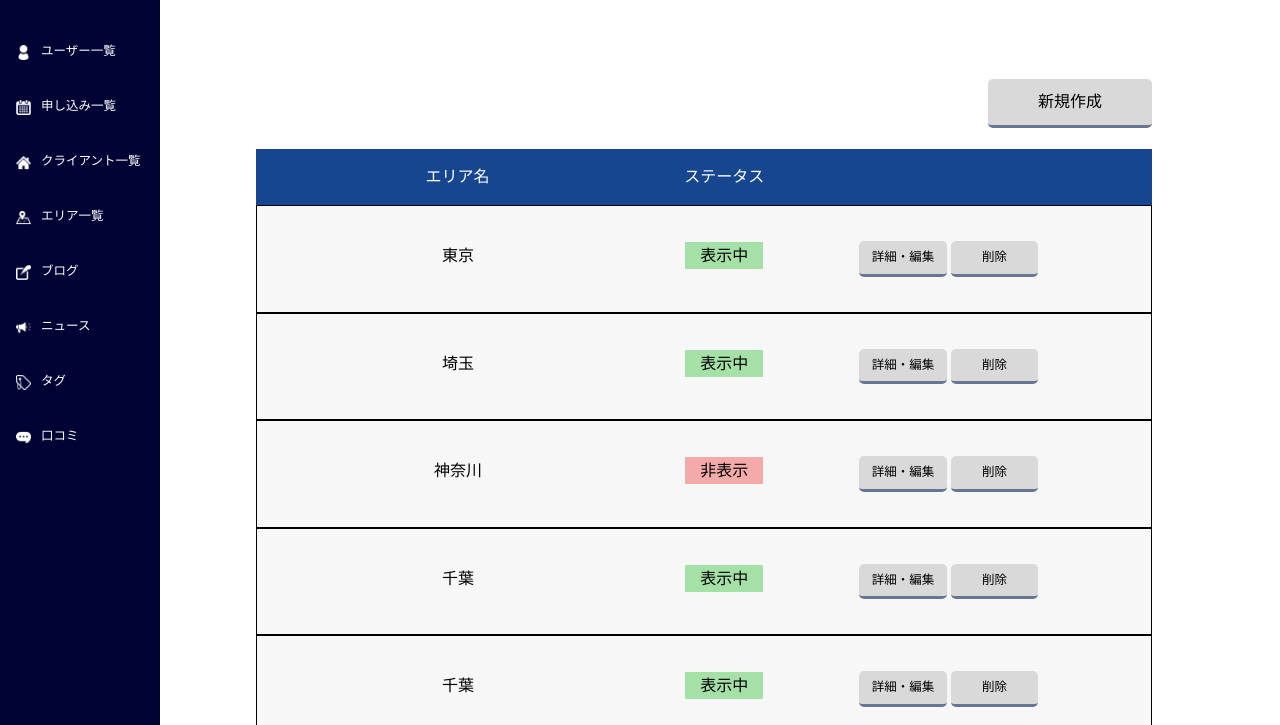
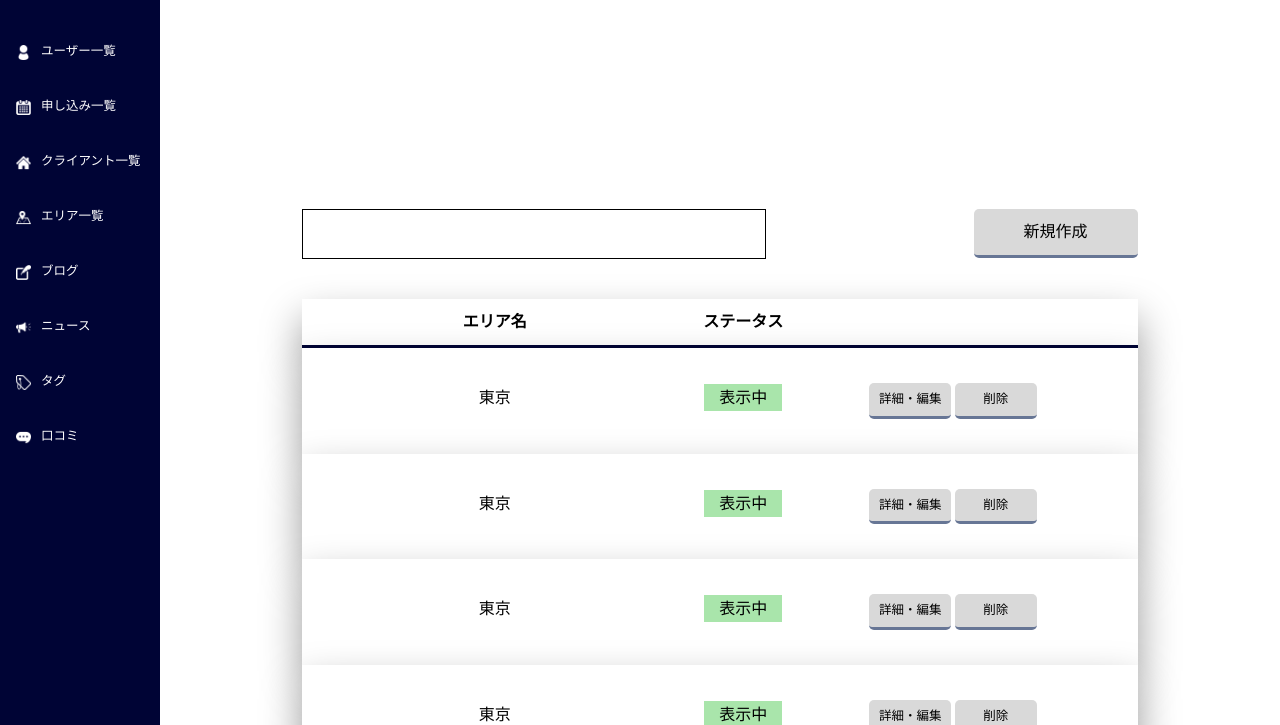
Before and after one commit to kenjiish/bushouse, a plain HTML site: page Admin/Area/index.html in a window 1280 px wide. Shown: the part 75-800 px from the top of the page. Drawn offline with Linux system fonts and the light colour scheme.

Commit message:
一覧表デザイン変更

```diff
--- a/Admin/Area/index.html
+++ b/Admin/Area/index.html
@@ -50,6 +50,8 @@
 
 
 		<div class="list_wrapper">
+			<div class="list_bg">
+				<div class="list_search"></div>
 				<div class="create_new_btn">
 					<a href="#">
 						<p>新規作成</p>
@@ -73,81 +75,71 @@
 	           			</li>
 	           			<li class="list_btn_1"><a href="#"><p>詳細・編集</p></a></li>
 	           			<li class="list_btn_1"><a href="#"><p>削除</p></a></li>
-           		<ul>
+	           		</ul>
 				</div>
 				<div class="list_data list_style">
 					<ul>
-           			<li class="list_row"><p>埼玉</p></li>
-           			<li class="display_status">
-           				<span class="display_status_display">表示中</span>
-
-           			</li>
-           			<li class="list_btn_1"><a href="#"><p>詳細・編集</p></a></li>
-           			<li class="list_btn_1"><a href="#"><p>削除</p></a></li>
-           		<ul>
-			</div>
-			<div class="list_data list_style">
-				<ul>
-           			<li class="list_row"><p>神奈川</p></li>
-           			<li class="display_status">
-           				<span class="display_status_hide">非表示</span>
-
-           			</li>
-           			<li class="list_btn_1"><a href="#"><p>詳細・編集</p></a></li>
-           			<li class="list_btn_1"><a href="#"><p>削除</p></a></li>
-           		<ul>
-			</div>
-			<div class="list_data list_style">
-				<ul>
-           			<li class="list_row"><p>千葉</p></li>
+	           			<li class="list_row"><p>東京</p></li>
 	           			<li class="display_status">
 	           				<span class="display_status_display">表示中</span>
 	           			</li>
 	           			<li class="list_btn_1"><a href="#"><p>詳細・編集</p></a></li>
 	           			<li class="list_btn_1"><a href="#"><p>削除</p></a></li>
-           		<ul>
+	           		</ul>
 				</div>
 				<div class="list_data list_style">
 					<ul>
-           			<li class="list_row"><p>千葉</p></li>
+	           			<li class="list_row"><p>東京</p></li>
 	           			<li class="display_status">
 	           				<span class="display_status_display">表示中</span>
 	           			</li>
 	           			<li class="list_btn_1"><a href="#"><p>詳細・編集</p></a></li>
 	           			<li class="list_btn_1"><a href="#"><p>削除</p></a></li>
-           		<ul>
+	           		</ul>
 				</div>
 				<div class="list_data list_style">
 					<ul>
-           			<li class="list_row"><p>千葉</p></li>
+	           			<li class="list_row"><p>東京</p></li>
 	           			<li class="display_status">
 	           				<span class="display_status_display">表示中</span>
 	           			</li>
 	           			<li class="list_btn_1"><a href="#"><p>詳細・編集</p></a></li>
 	           			<li class="list_btn_1"><a href="#"><p>削除</p></a></li>
-           		<ul>
+	           		</ul>
 				</div>
 				<div class="list_data list_style">
 					<ul>
-           			<li class="list_row"><p>千葉</p></li>
+	           			<li class="list_row"><p>東京</p></li>
 	           			<li class="display_status">
 	           				<span class="display_status_display">表示中</span>
 	           			</li>
 	           			<li class="list_btn_1"><a href="#"><p>詳細・編集</p></a></li>
 	           			<li class="list_btn_1"><a href="#"><p>削除</p></a></li>
+	           		</ul>
+				</div>
+				<div class="list_data list_style">
 					<ul>
+	           			<li class="list_row"><p>東京</p></li>
+	           			<li class="display_status">
+	           				<span class="display_status_display">表示中</span>
+	           			</li>
+	           			<li class="list_btn_1"><a href="#"><p>詳細・編集</p></a></li>
+	           			<li class="list_btn_1"><a href="#"><p>削除</p></a></li>
+	           		</ul>
+				</div>
+				<div class="list_data list_style">
+					<ul>
+	           			<li class="list_row"><p>東京</p></li>
+	           			<li class="display_status">
+	           				<span class="display_status_display">表示中</span>
+	           			</li>
+	           			<li class="list_btn_1"><a href="#"><p>詳細・編集</p></a></li>
+	           			<li class="list_btn_1"><a href="#"><p>削除</p></a></li>
+	           		</ul>
+				</div>
 			</div>
 
 
-
-
-
-
-
-
-
-
-			</ul>
 		</div>
 	</body>
 </html>
--- a/Admin/css/styles.css
+++ b/Admin/css/styles.css
@@ -1,11 +1,14 @@
 *{
 	box-sizing:border-box;
-/*	font-family: 'Noto Sans JP', sans-serif;
-*/
+
 	}
 
 a {
 	text-decoration: none
+}
+
+body {
+
 }
 
 /*
@@ -290,17 +293,40 @@ a {
 
 .list_wrapper {
 	box-sizing:border-box;
-	margin-bottom:150px;
-	margin-top:150px;
-	position:relative;
+	padding-bottom:150px;
+	padding-top:150px;
+	background-color:#ffffff
+}
 
 
+.list_bg{
+	width:72.5%;
+	margin-right:7.5%;
+	margin-left:20%;
+	height:auto;
+	padding-bottom:70px;
+	padding-top:20px;
+	background-color:#ffffff;
+	position:relative;
 }
 
+.list_search{
+	width:50%;
+	margin-right:15%;
+	margin-left:5%;
+	height:50px;
+	border:1px solid black;
+	margin-bottom:40px;
+	margin-top:40px;
+}
+
+
+
 .list_style {
-	width:70%;
-	margin-right:10%;
-	margin-left:20%;
+	width:90%;
+	margin-right:5%;
+	margin-left:5%;
+	box-shadow: 0px 20px 40px rgba(0,0,0,0.4);
 
 }
 
@@ -312,16 +338,19 @@ a {
 
 
 .list_title{
-	padding:20px 10px;
-	background-color:#164690;
-	color:#ffffff;
+	padding:15px 10px;
+	background-color:#ffffff;
+	border-bottom:3px solid #000435;
+	color:#000000;
+	font-weight:bold;
 }
 
 .list_data{
 	padding:35px 10px;
-	background-color:rgba(240,240,240,0.5);
-	border:1px solid #000000;
+	background-color:#ffffff;
+	border-bottom:rgba(240,240,240,0.7);
 }
+
 
 
 
@@ -362,7 +391,7 @@ a {
 	width:25%;
 }
 .list_row_3{
-	width:15%;
+	width:17%;
 
 }
 .display_status{
@@ -386,8 +415,8 @@ a {
 
 .create_new_btn{
 	position:absolute;
-	right:10%;
-	top:-70px;
+	right:5%;
+	top:60px;
 	border-top-left-radius: 5px;
   	border-top-right-radius: 5px;
   	border-bottom-right-radius: 5px;
```
Also changed, not shown: Admin/Blog/index.html (+18 -21 lines), Admin/News/index.html (+18 -21 lines), Admin/Reservation/index.html (+3 -7 lines), Admin/Review/index.html (+30 -21 lines), Admin/Tag/index.html (+17 -20 lines), Admin/User/index.html (+9 -26 lines), Admin/Images/search.jpeg (added), 1 other file. Lines whose indentation alone changed are shown as unchanged.
